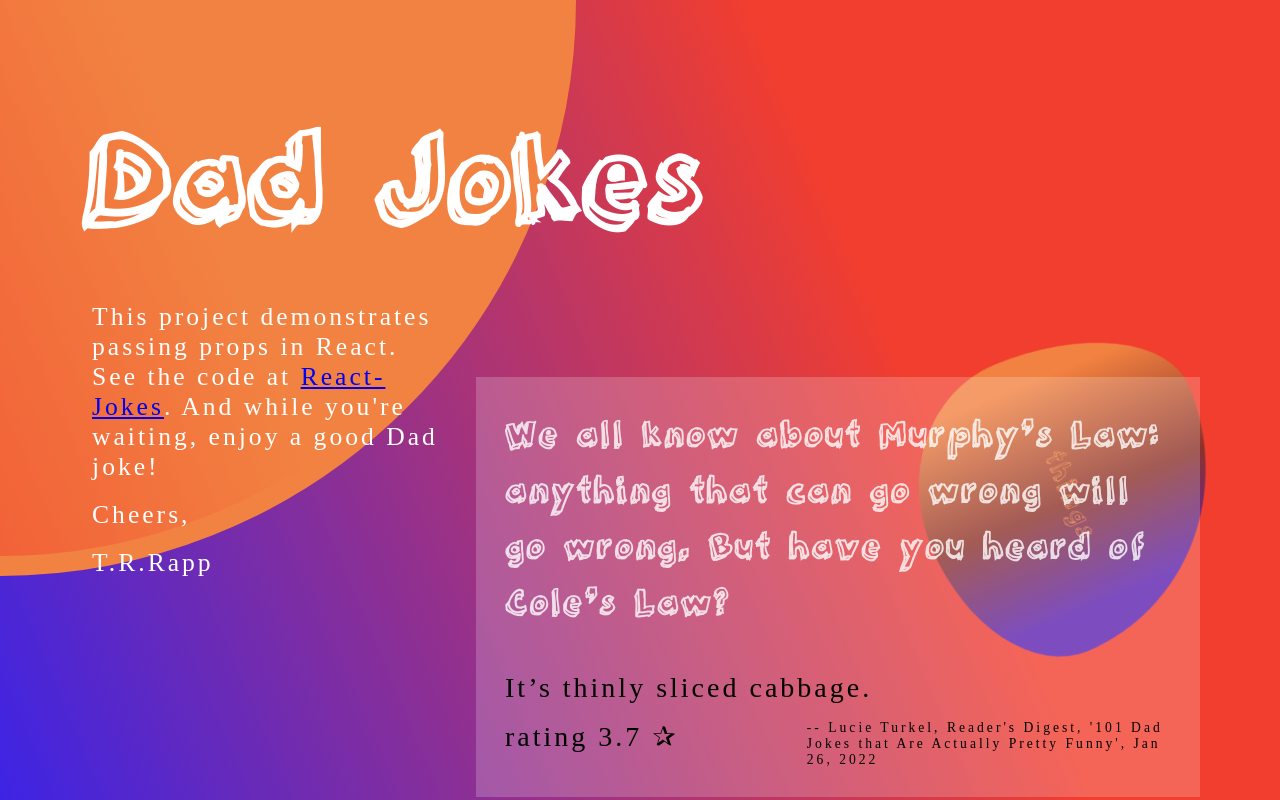
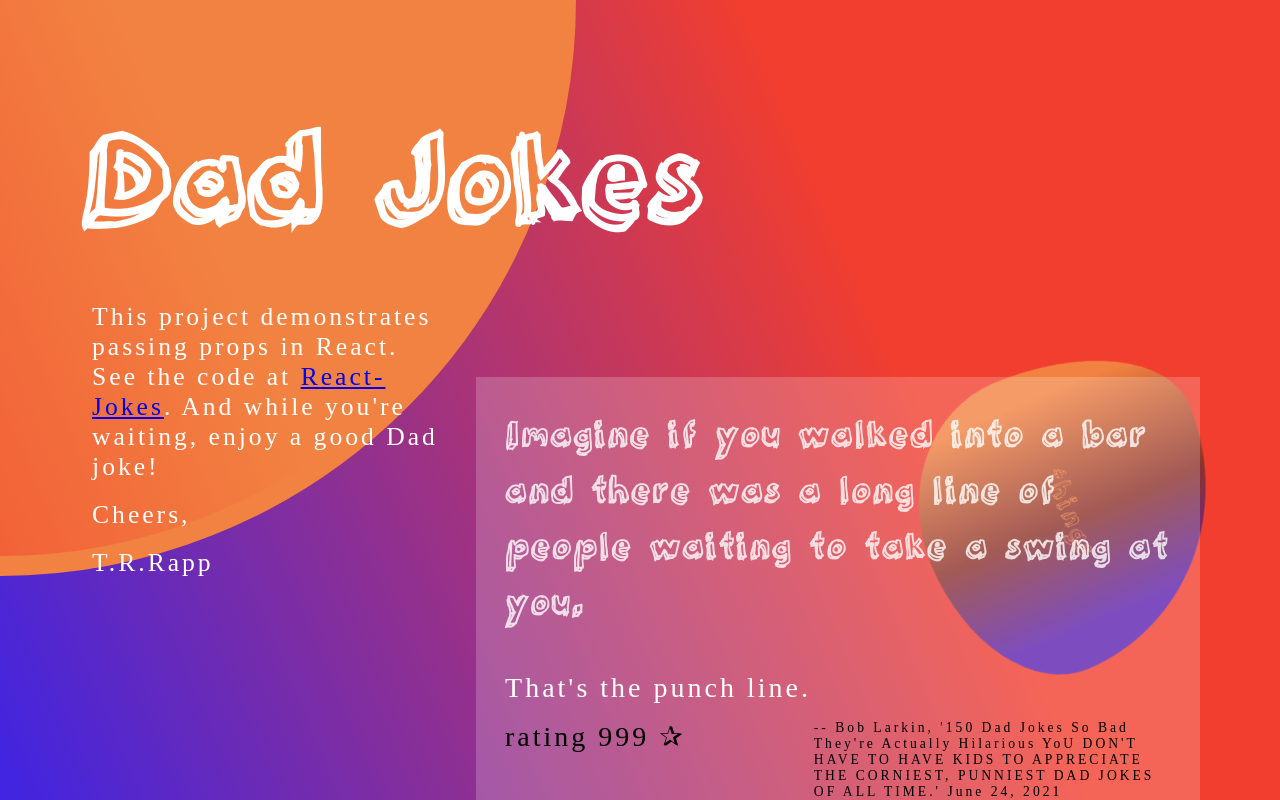
Before and after one commit to trrapp12/React-Jokes, a React (Create React App) app in the folder react-jokes/: page / in a window 1280 px wide. Shown: the top 800 px of the page. Built offline with nearby package versions, Linux system fonts and the light colour scheme; a web font is replaced by a local one.

Commit message:
fixes issue so that you can now cycle through the jokes randomly by pushing the button

```diff
--- a/react-jokes/src/App.js
+++ b/react-jokes/src/App.js
@@ -4,16 +4,21 @@ import jokesData from './jokesData'
 
 function App () {
 
-  const jokesArray = jokesData.map((value) => {
+ const jokesComponentArray = jokesData.map((value) => {
     return <Jokes setup={value.setup} punchline={value.punchline} rating={value.rating} attribution={value.attribution} />
   })
 
-  function handleClick() {
-    return (jokesArray[Math.floor(Math.random() * jokesArray.length) + 1])
+ function chooseJoke(arr) {
+    return arr[Math.floor(Math.random() * jokesComponentArray.length)]
   }
 
-  let x = handleClick();
+ let jokes = chooseJoke(jokesComponentArray)
 
+ const [state, updateState] = React.useState([jokes])
+
+ function clickHandler() {
+  updateState(chooseJoke(jokesComponentArray))
+ }
 
   return (
     <div className="master-container">
@@ -30,9 +35,9 @@ function App () {
           </div>
           <div className="joke-and-button-container">
             <div className="p-divider-b">
-              {x}
+              {state}
             </div>
-            <button onClick={() => {handleClick()}}>Next &gt;&gt;&gt;</button>
+            <button onClick={clickHandler}>Next &gt;&gt;&gt;</button>
           </div>
         </div>
       </div>
--- a/react-jokes/src/index.css
+++ b/react-jokes/src/index.css
@@ -172,7 +172,7 @@ p {
 }
 
 .punchline {
-  color: #2f22f;
+  color: white;
   transition: all 500ms ease-in-out;
   margin-top: 1.5em;
   font-size: 1.75em;
```
